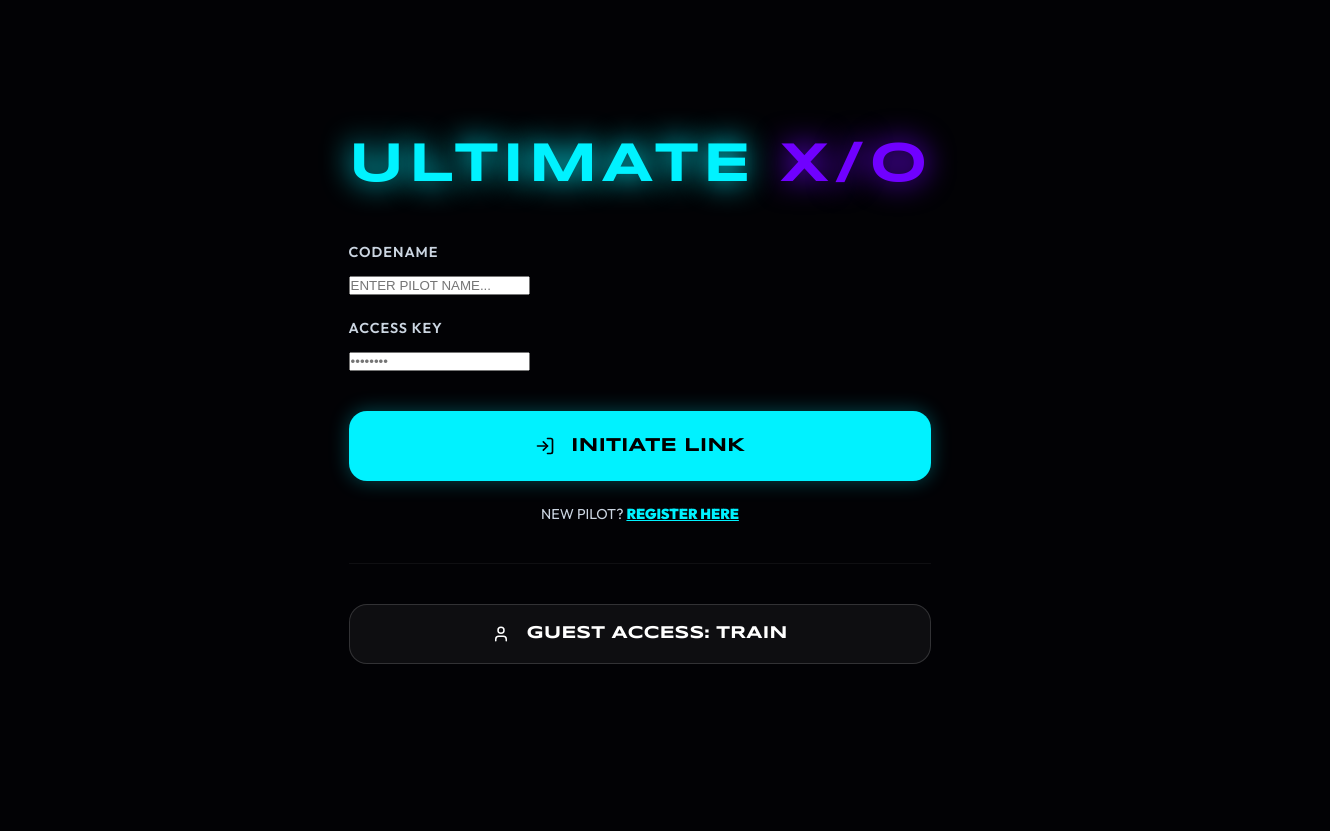
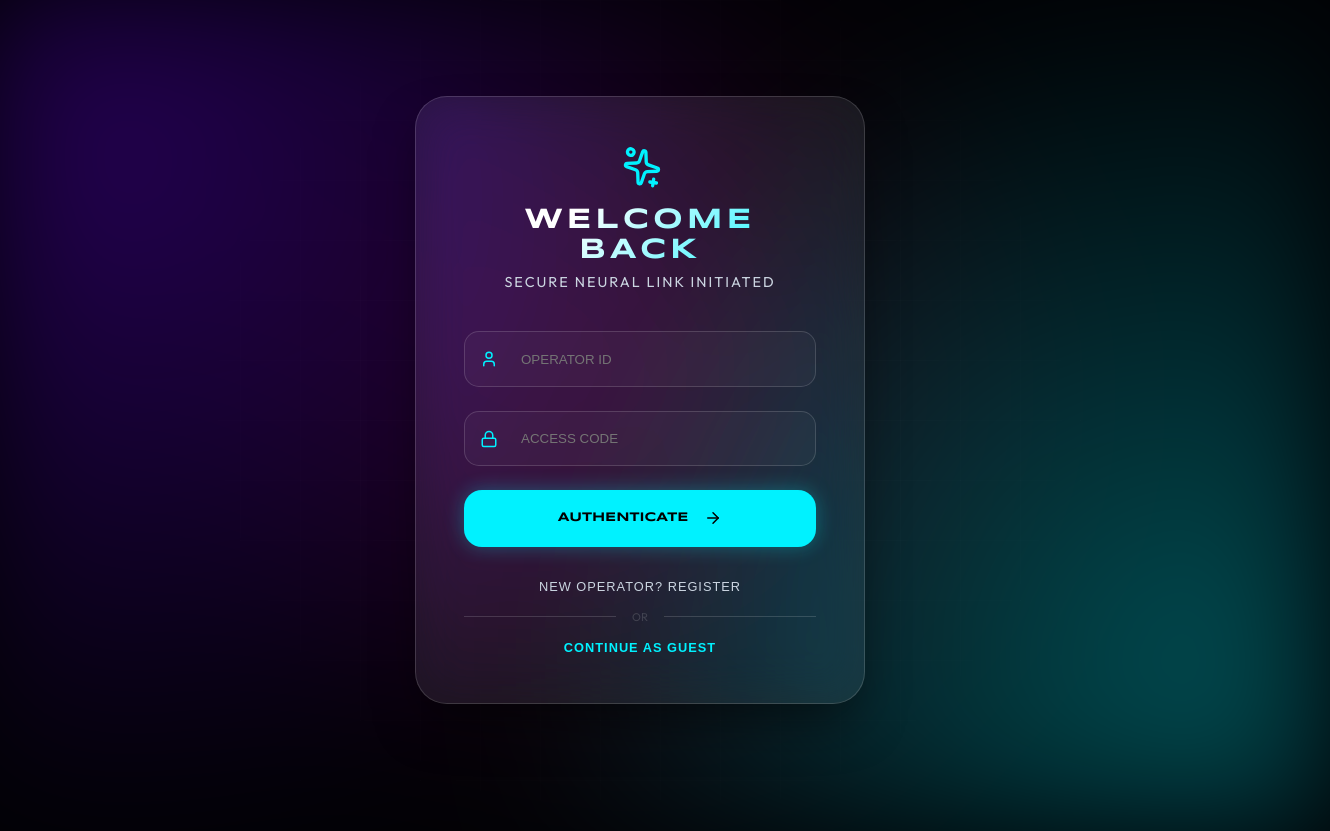
Before and after one commit to rudramehta438/3d-tic-tac-toe, a React (Vite) app in the folder client/: page /auth in a window 1280 px wide. Shown: the whole page, 1330 px wide, since content can reach past the window. Before the commit the page ends 800 px from the top, so only its background shows below. Built offline with nearby package versions, Linux system fonts and the light colour scheme; no server answers.

Commit message:
Game.jsx

```diff
--- a/client/src/pages/Auth.jsx
+++ b/client/src/pages/Auth.jsx
@@ -1,117 +1,151 @@
 import React, { useState } from 'react';
 import { useAuth } from '../context/AuthContext';
 import { useNavigate } from 'react-router-dom';
-import { LogIn, UserPlus, User } from 'lucide-react';
-import { motion } from 'framer-motion';
+import { motion, AnimatePresence } from 'framer-motion';
+import { User, Lock, ArrowRight, Sparkles } from 'lucide-react';
 
 const Auth = () => {
     const [isLogin, setIsLogin] = useState(true);
     const [username, setUsername] = useState('');
     const [password, setPassword] = useState('');
     const [error, setError] = useState('');
-    const { login, register, loginGuest } = useAuth();
     const navigate = useNavigate();
+    const { user, login, register, loginGuest } = useAuth();
+
+    React.useEffect(() => {
+        // Self-Cleaning: Clear any old, malformed session data
+        try {
+            const stored = localStorage.getItem('user');
+            if (stored && !JSON.parse(stored)?.token) {
+                localStorage.removeItem('user');
+            }
+        } catch (e) {
+            localStorage.removeItem('user');
+        }
+
+        if (user) navigate('/');
+    }, [user, navigate]);
 
     const handleSubmit = async (e) => {
         e.preventDefault();
         setError('');
         try {
-            if (isLogin) {
-                await login(username, password);
-            } else {
-                await register(username, password);
-            }
+            if (isLogin) await login(username, password);
+            else await register(username, password);
             navigate('/');
         } catch (err) {
             setError(err.response?.data?.message || 'Authentication failed');
         }
     };
 
-    const handleGuest = () => {
-        loginGuest();
-        navigate('/');
-    };
+    return (
+        <div className="auth-page" style={{ minHeight: '100vh', display: 'flex', alignItems: 'center', justifyContent: 'center', padding: '20px' }}>
+            <div className="nebula-bg" />
+            <div className="grid-overlay" />
 
-    return (
-        <div className="auth-wrapper" style={{ perspective: '1200px', width: '100%', minHeight: '100vh', display: 'flex', justifyContent: 'center', alignItems: 'center' }}>
-            <div className="bg-blobs">
-                <div className="blob blob-1"></div>
-                <div className="blob blob-2"></div>
-                <div className="blob blob-3"></div>
+            <motion.div
+                initial={{ opacity: 0, y: 30, scale: 0.9 }}
+                animate={{ opacity: 1, y: 0, scale: 1 }}
+                className="glass-panel"
+                style={{ width: '100%', maxWidth: '450px', padding: '3rem' }}
+            >
+                <div style={{ textAlign: 'center', marginBottom: '2.5rem' }}>
+                    <motion.div
+                        animate={{ rotate: 360 }}
+                        transition={{ duration: 20, repeat: Infinity, ease: "linear" }}
+                        style={{ display: 'inline-block', marginBottom: '1rem' }}
+                    >
+                        <Sparkles size={40} color="var(--primary)" />
+                    </motion.div>
+                    <h1 className="gradient-text" style={{ fontSize: '1.8rem', marginBottom: '0.5rem' }}>
+                        {isLogin ? 'WELCOME BACK' : 'CREATE ACCOUNT'}
+                    </h1>
+                    <p style={{ color: 'var(--text-muted)', fontSize: '0.9rem', letterSpacing: '2px' }}>
+                        SECURE NEURAL LINK INITIATED
+                    </p>
                 </div>
 
-            <motion.div
-                initial={{ opacity: 0, rotateX: 45, rotateY: -15, z: -500, scale: 0.8 }}
-                animate={{ opacity: 1, rotateX: 0, rotateY: 0, z: 0, scale: 1 }}
-                transition={{ duration: 1.2, ease: [0.23, 1, 0.32, 1] }}
-                className="auth-container"
-                style={{ width: '100%', display: 'flex', justifyContent: 'center' }}
-            >
-                <div className="glass-card auth-card" style={{ padding: '3.5rem' }}>
-                    <motion.h1
-                        initial={{ z: 100, opacity: 0 }}
-                        animate={{ z: 0, opacity: 1 }}
-                        transition={{ delay: 0.5 }}
-                        style={{ textAlign: 'center', marginBottom: '3rem', fontSize: 'clamp(2rem, 8vw, 3.5rem)', color: 'var(--primary)', textShadow: '0 0 30px var(--primary)' }}
-                    >
-                        ULTIMATE <span style={{ color: 'var(--secondary)', textShadow: '0 0 30px var(--secondary)' }}>X/O</span>
-                    </motion.h1>
-
-                    <form onSubmit={handleSubmit}>
-                        <div className="form-group" style={{ marginBottom: '1.5rem' }}>
-                            <label style={{ display: 'block', marginBottom: '0.8rem', color: 'var(--text-muted)', fontWeight: '600', fontSize: '0.9rem', letterSpacing: '1px' }}>CODENAME</label>
+                <form onSubmit={handleSubmit} style={{ display: 'flex', flexDirection: 'column', gap: '1.5rem' }}>
+                    <div className="input-group" style={{ position: 'relative' }}>
+                        <User size={18} style={{ position: 'absolute', left: '1rem', top: '50%', transform: 'translateY(-50%)', color: 'var(--primary)' }} />
                         <input
                             type="text"
+                            placeholder="OPERATOR ID"
                             value={username}
                             onChange={(e) => setUsername(e.target.value)}
                             required
-                                placeholder="ENTER PILOT NAME..."
+                            style={{
+                                width: '100%', padding: '1.2rem 1.2rem 1.2rem 3.5rem',
+                                background: 'rgba(255,255,255,0.03)', border: '1px solid var(--glass-border)',
+                                borderRadius: '15px', color: 'white', outline: 'none', transition: '0.3s'
+                            }}
+                            onFocus={(e) => e.target.style.borderColor = 'var(--primary)'}
+                            onBlur={(e) => e.target.style.borderColor = 'var(--glass-border)'}
                         />
                     </div>
-                        <div className="form-group" style={{ marginBottom: '2.5rem' }}>
-                            <label style={{ display: 'block', marginBottom: '0.8rem', color: 'var(--text-muted)', fontWeight: '600', fontSize: '0.9rem', letterSpacing: '1px' }}>ACCESS KEY</label>
+
+                    <div className="input-group" style={{ position: 'relative' }}>
+                        <Lock size={18} style={{ position: 'absolute', left: '1rem', top: '50%', transform: 'translateY(-50%)', color: 'var(--primary)' }} />
                         <input
                             type="password"
+                            placeholder="ACCESS CODE"
                             value={password}
                             onChange={(e) => setPassword(e.target.value)}
                             required
-                                placeholder="••••••••"
+                            style={{
+                                width: '100%', padding: '1.2rem 1.2rem 1.2rem 3.5rem',
+                                background: 'rgba(255,255,255,0.03)', border: '1px solid var(--glass-border)',
+                                borderRadius: '15px', color: 'white', outline: 'none', transition: '0.3s'
+                            }}
+                            onFocus={(e) => e.target.style.borderColor = 'var(--primary)'}
+                            onBlur={(e) => e.target.style.borderColor = 'var(--glass-border)'}
                         />
                     </div>
 
-                        {error && <motion.p initial={{ opacity: 0 }} animate={{ opacity: 1 }} style={{ color: 'var(--accent)', marginBottom: '1.5rem', textAlign: 'center', fontWeight: '800' }}>{error}</motion.p>}
+                    <AnimatePresence>
+                        {error && (
+                            <motion.p
+                                initial={{ opacity: 0, x: -20 }}
+                                animate={{ opacity: 1, x: 0 }}
+                                exit={{ opacity: 0 }}
+                                style={{ color: 'var(--accent)', fontSize: '0.8rem', textAlign: 'center', fontWeight: '700' }}
+                            >
+                                ERROR: {error}
+                            </motion.p>
+                        )}
+                    </AnimatePresence>
 
                     <motion.button
-                            whileHover={{ scale: 1.05, translateZ: '20px' }}
+                        whileHover={{ scale: 1.02 }}
                         whileTap={{ scale: 0.98 }}
                         type="submit"
                         className="btn btn-primary"
-                            style={{ width: '100%', marginBottom: '1.5rem', fontSize: '1.2rem', height: '70px' }}
+                        style={{ width: '100%', padding: '1.2rem' }}
                     >
-                            {isLogin ? <><LogIn size={20} /> INITIATE LINK</> : <><UserPlus size={20} /> CREATE PLAYER</>}
+                        {isLogin ? 'AUTHENTICATE' : 'INITIALIZE'} <ArrowRight size={18} />
                     </motion.button>
                 </form>
 
-                    <div style={{ textAlign: 'center', color: 'var(--text-muted)', fontSize: '0.9rem', marginBottom: '2.5rem' }}>
-                        {isLogin ? "NEW PILOT? " : "REGISTERED PLAYER? "}
-                        <span
-                            style={{ color: 'var(--primary)', cursor: 'pointer', fontWeight: '800', textDecoration: 'underline' }}
+                <div style={{ marginTop: '2rem', textAlign: 'center', display: 'flex', flexDirection: 'column', gap: '1rem' }}>
+                    <button
                         onClick={() => setIsLogin(!isLogin)}
+                        style={{ background: 'none', border: 'none', color: 'var(--text-muted)', cursor: 'pointer', fontSize: '0.8rem', letterSpacing: '1px' }}
                     >
-                            {isLogin ? 'REGISTER HERE' : 'LOG IN'}
-                        </span>
+                        {isLogin ? "NEW OPERATOR? REGISTER" : "ALREADY REGISTERED? LOGIN"}
+                    </button>
+
+                    <div style={{ display: 'flex', alignItems: 'center', gap: '1rem', color: 'var(--glass-border)' }}>
+                        <div style={{ flex: 1, height: '1px', background: 'currentColor' }} />
+                        <span style={{ fontSize: '0.7rem' }}>OR</span>
+                        <div style={{ flex: 1, height: '1px', background: 'currentColor' }} />
                     </div>
 
-                    <div style={{ borderTop: '1px solid rgba(255,255,255,0.05)', paddingTop: '2.5rem' }}>
-                        <motion.button
-                            whileHover={{ backgroundColor: 'rgba(255,255,255,0.08)', translateZ: '10px' }}
-                            onClick={handleGuest}
-                            className="btn btn-outline"
-                            style={{ width: '100%', fontSize: '1.1rem', height: '60px' }}
+                    <button
+                        onClick={() => { loginGuest(); navigate('/'); }}
+                        style={{ background: 'none', border: 'none', color: 'var(--primary)', cursor: 'pointer', fontSize: '0.8rem', fontWeight: '700', letterSpacing: '1px' }}
                     >
-                            <User size={18} /> GUEST ACCESS: TRAIN
-                        </motion.button>
-                    </div>
+                        CONTINUE AS GUEST
+                    </button>
                 </div>
             </motion.div>
         </div>
--- a/client/src/pages/Game.jsx
+++ b/client/src/pages/Game.jsx
@@ -133,8 +133,12 @@ const Game = () => {
 
     const recordResult = async (res) => {
         try {
+            const storedUser = JSON.parse(localStorage.getItem('user'));
+            const token = storedUser?.token;
+            if (!token) return;
+
             await axios.put(`${API_URL}/api/auth/stats`, { result: res }, {
-                headers: { Authorization: `Bearer ${localStorage.getItem('token')}` }
+                headers: { Authorization: `Bearer ${token}` }
             });
         } catch (err) { console.error('Stats sync failed'); }
     };
```
Lines whose indentation alone changed are shown as unchanged.
